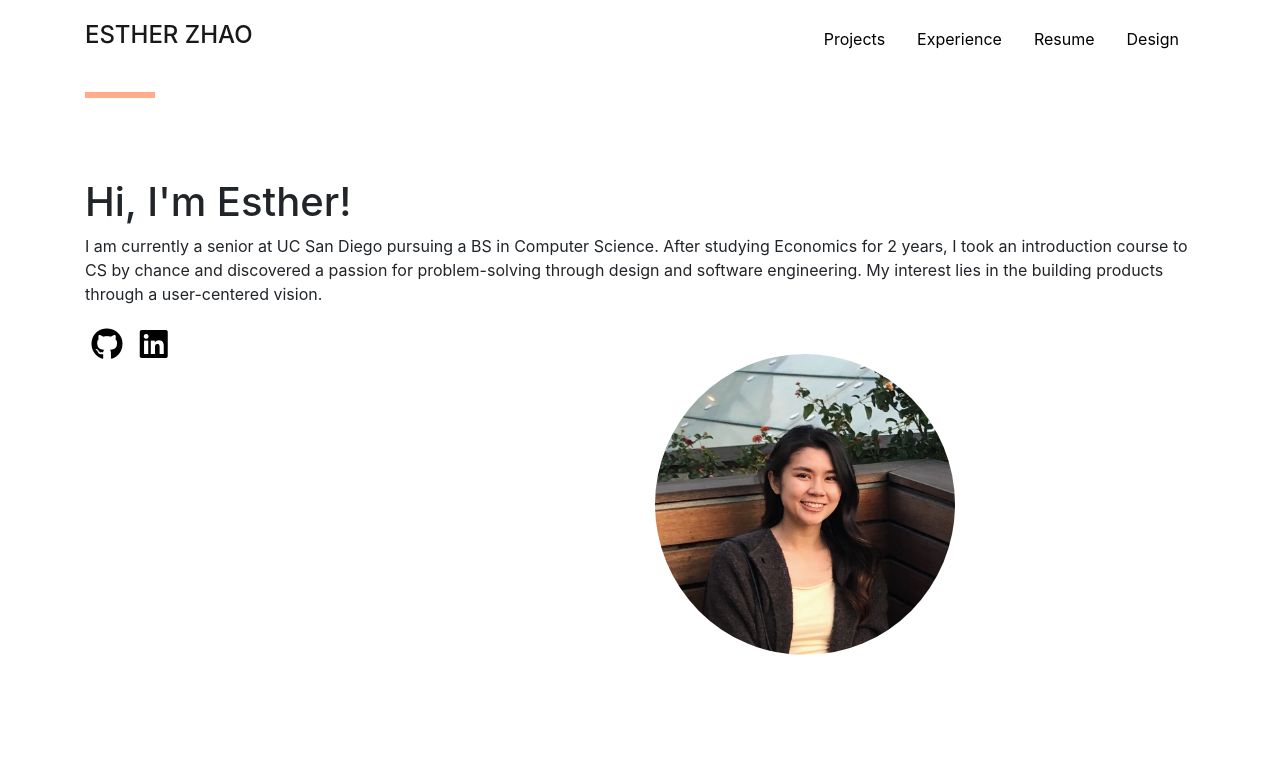
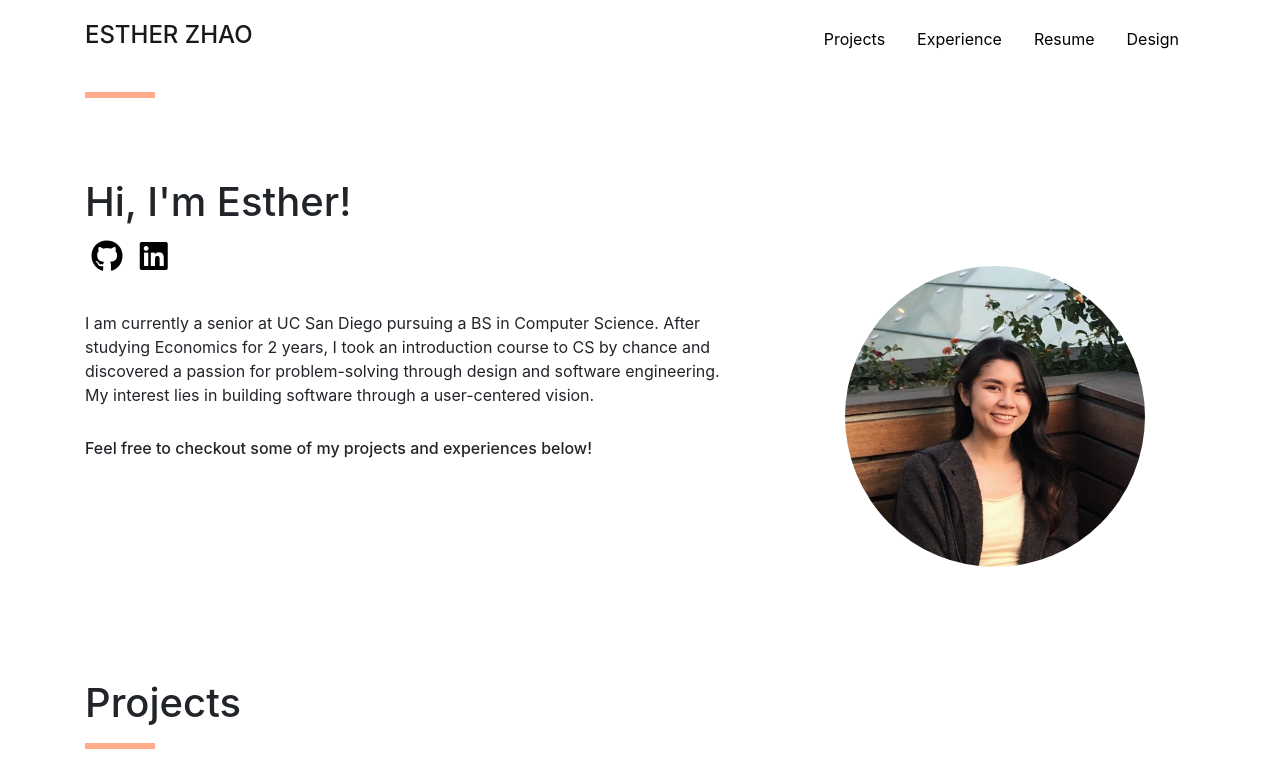
Before and after one commit to zhaoesther/personal-website, a plain HTML site: page index.html in a window 1280 px wide. Shown: the top 762 px of the page. Drawn offline with nearby package versions, Linux system fonts and the light colour scheme.

Commit message:
Updated grid structure and personal bio

```diff
--- a/index.html
+++ b/index.html
@@ -31,21 +31,25 @@
   <div class="container main">
       <hr/>
       <h1>Hi, I'm Esther!</h1>
-      <p>I am currently a senior at UC San Diego pursuing a BS in Computer Science.
-         After studying Economics for 2 years, I took an introduction course to CS by chance and discovered
-         a passion for problem-solving through design and software engineering. My interest lies in the building
-         products through a user-centered vision.</p>
 
       <div class="row">
-          <div class="col">
+          <div class="col-md-8 col-sm-12">
             <a href="https://github.com/zhaoesther" target="_blank">
                 <i class="fab fa-github fa-2x"></i>
             </a>
             <a href="https://www.linkedin.com/in/zhaoesther/" target="_blank">
                 <i class="fab fa-linkedin fa-2x"></i>
             </a>
+            <div id="bio">
+                <h7>I am currently a senior at UC San Diego pursuing a BS in Computer Science.
+                        After studying Economics for 2 years, I took an introduction course to CS by chance and discovered
+                        a passion for problem-solving through design and software engineering. My interest lies in building
+                        software through a user-centered vision.</h7>
+            </div>
+            <h6>Feel free to checkout some of my projects and experiences below!</h6>
           </div>
-          <div class="col">
+
+          <div class="col-md-4 col-sm-12">
             <img src="img/Esther_Z.jpg" class="img-fluid rounded-circle" width="300" height="300" alt="Responsive image">
           </div>
       </div>
--- a/style/style.css
+++ b/style/style.css
@@ -1,9 +1,7 @@
 html {
     scroll-behavior: smooth;
 }
-* {
-    font-family: -apple-system, BlinkMacSystemFont, 'Segoe UI', Roboto, Oxygen, Ubuntu, Cantarell, 'Open Sans', 'Helvetica Neue', sans-serif
-}
+
 body {
     padding-top: 60px;
 }
@@ -12,6 +10,7 @@ body {
       padding-top: 0px;
     }
 }
+
 h1 {
     margin-top: 2em;
 }
@@ -22,6 +21,10 @@ hr {
     background-color: #ffab8c;
     margin-left: 0;
     border: 0;
+}
+
+#bio {
+    padding: 2em 5em 2em 0;
 }
 
 .navbar {
```
